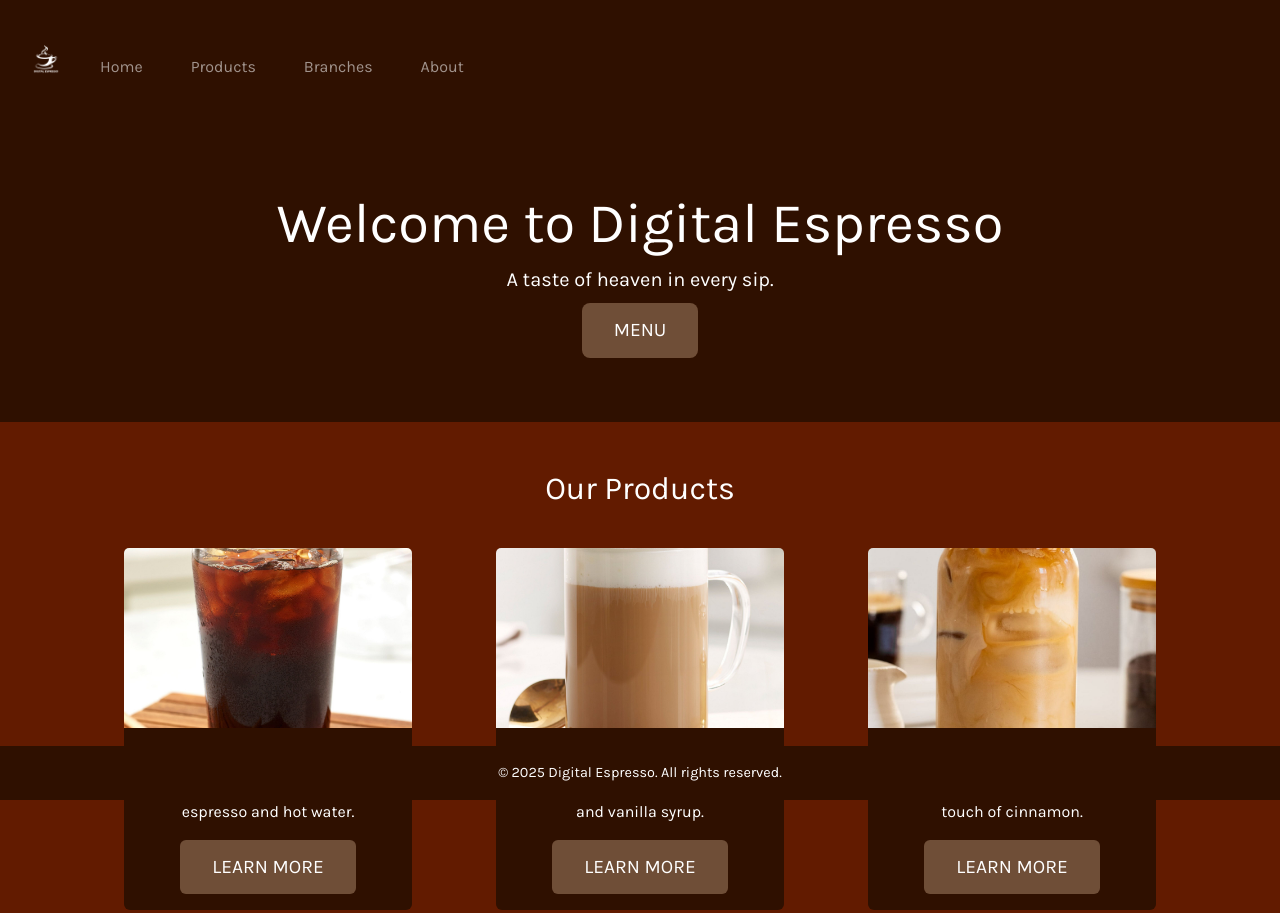
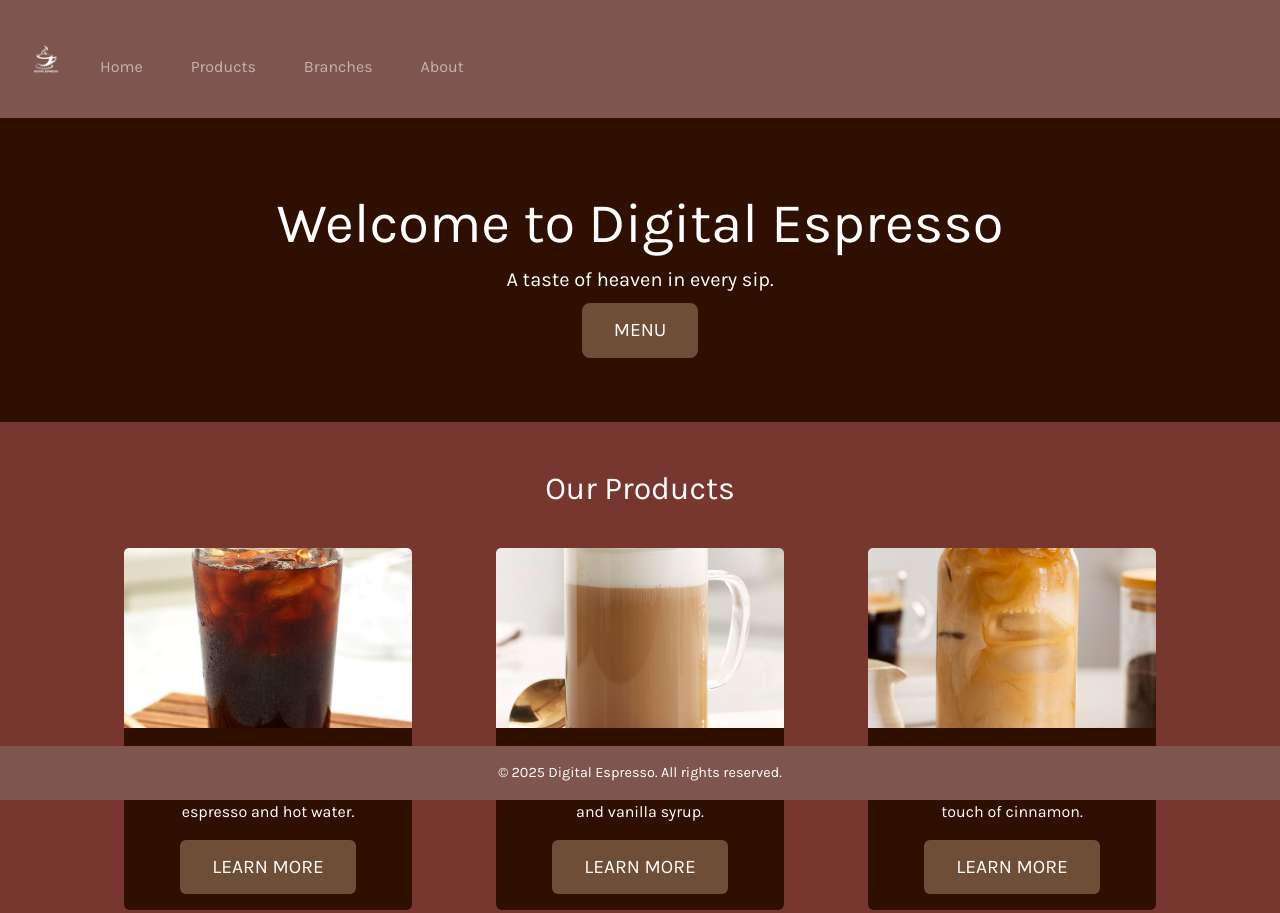
Before and after one commit to mariiaa-m/digitalespresso, a plain HTML site: page index.html in a window 1280 px wide. Shown: the top 913 px of the page. Drawn offline with nearby package versions, Linux system fonts and the light colour scheme.

Commit message:
changed interface

```diff
--- a/css/styles.css
+++ b/css/styles.css
@@ -1,13 +1,13 @@
 body {
     font-family: 'Karla', sans-serif;
-    background-color: #4E342E; /* Brownish-red */
+    background-color: #77372f;
     color: #fff;
     margin: 0;
     padding: 0;
   }
 
   header {
-    background-color: #3E2723;
+    background-color: #7e564f;
     padding: 10px;
     display: flex;
     align-items: center;
--- a/index.html
+++ b/index.html
@@ -8,13 +8,13 @@
   <link href="https://cdn.jsdelivr.net/npm/bootstrap@5.3.3/dist/css/bootstrap.min.css" rel="stylesheet" />
   <style>
     body {
-      background-color: #621b00;
+      background-color: #77372f;
       color: white;
       font-family: 'Karla', sans-serif;
     }
 
     header, footer {
-      background-color: #2f1000;
+      background-color: #7e564f;
       text-align: center;
       padding: 1rem;
     }
@@ -118,7 +118,7 @@
 <body>
 
   <header>
-    <nav class="navbar navbar-expand-lg navbar-dark" style="background-color: #2f1000;">
+    <nav class="navbar navbar-expand-lg navbar-dark" style="background-color: #7e564f;">
       <a class="navbar-brand" href="index.html">
         <img src="images/logo.png" alt="Digital Espresso Logo" class="logo">
       </a>
```
Also changed, not shown: branches.html (+3 -3 lines), product1.html (+3 -3 lines), product2.html (+3 -3 lines), product3.html (+3 -3 lines), product4.html (+3 -3 lines), product5.html (+3 -3 lines), products.html (+3 -3 lines).
